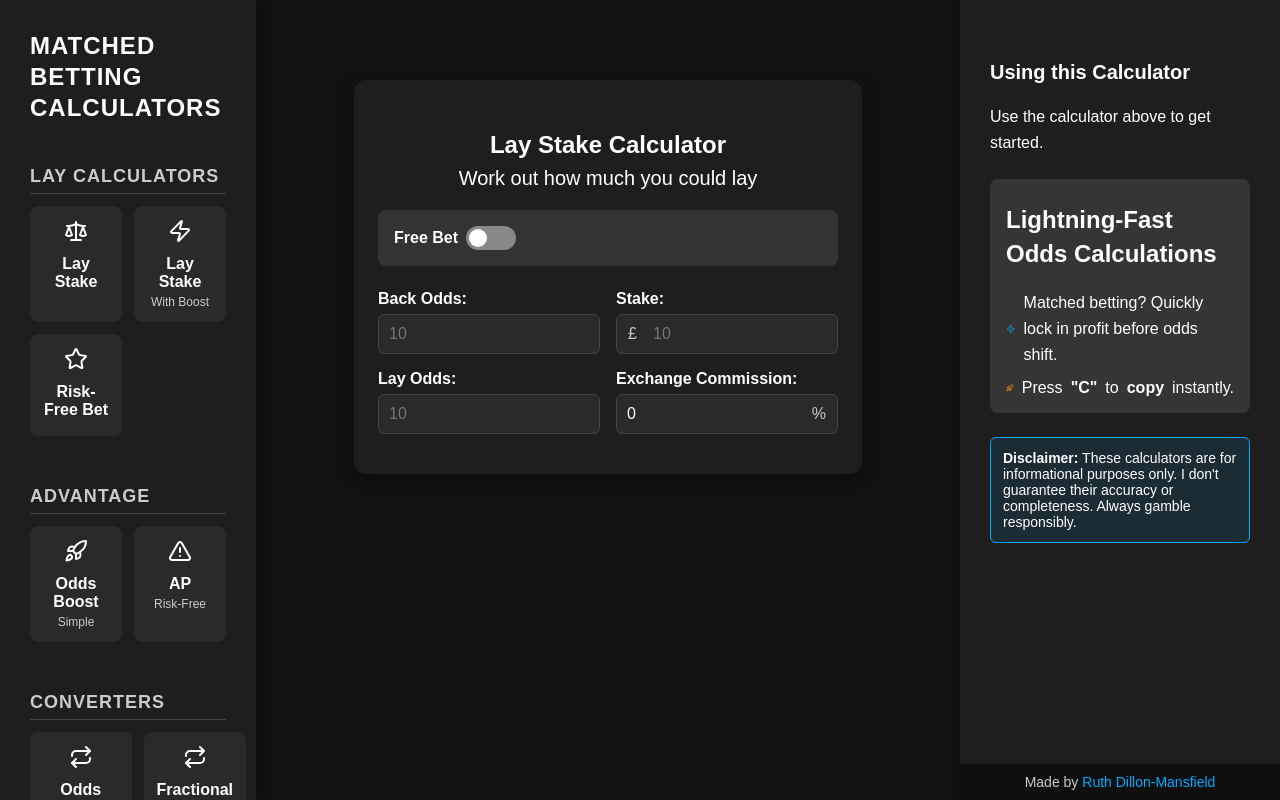
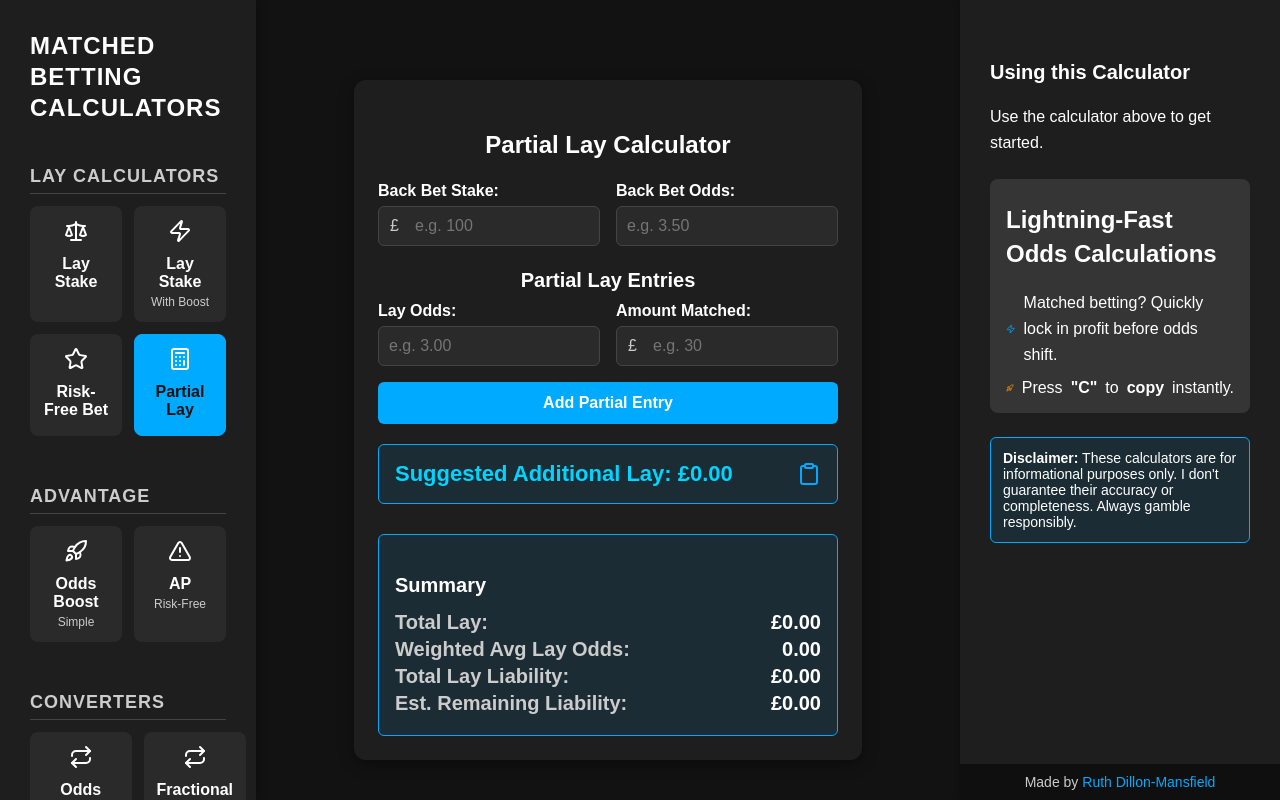
Before and after one commit to ruthdillonmansfield/odds-boost-calculator, a React (Create React App) app: page /partial-lay in a window 1280 px wide. Built offline with nearby package versions, Linux system fonts and the light colour scheme.

Commit message:
add partial lay calc

```diff
--- a/src/App.js
+++ b/src/App.js
@@ -5,6 +5,7 @@
 import DecimalToFractionalConverter from "./Components/Calculators/DecimalToFractionalConverter.jsx";
 import OddsConverter from "./Components/Calculators/OddsConverter.jsx";
 import RiskFreeEBOCalculator from "./Components/Calculators/RiskFreeEBOCalculator.jsx";
+import PartialLayCalculator from "./Components/Calculators/PartialLayCalculator.jsx";
 
 
 import OddsBoostCalculatorAdv from "./Components/Calculators/OddsBoostCalculatorAdv.jsx";
@@ -24,6 +25,7 @@
             <Route path="/boost-calculator" element={<OddsBoostCalculator />} />
             <Route path="/fractional-to-decimal" element={<FractionalToDecimalConverter />} />
             <Route path="/decimal-to-fractional" element={<DecimalToFractionalConverter />} />
+            <Route path="/partial-lay" element={<PartialLayCalculator />} />
             <Route path="/risk-free-ebo" element={<RiskFreeEBOCalculator />} />
 
             <Route path="/odds-converter" element={<OddsConverter />} />
--- /dev/null
+++ b/src/Components/Calculators/PartialLayCalculator.jsx
@@ -0,0 +1,214 @@
+import React, { useState, useEffect } from "react";
+import { Clipboard, ClipboardCheck } from "lucide-react";
+import "./calculators.css";
+import { formatMoney } from "../../helpers.js";
+
+const PartialLayCalculator = () => {
+  // Back bet inputs
+  const [backStake, setBackStake] = useState("");
+  const [backOdds, setBackOdds] = useState("");
+
+  // Dynamic array for partial lay entries: each row has { layOdds, amount }
+  const [partials, setPartials] = useState([{ layOdds: "", amount: "" }]);
+
+  // Computed summary values
+  const [totalMatched, setTotalMatched] = useState(0);
+  const [weightedLayOdds, setWeightedLayOdds] = useState(0);
+  const [totalLayLiability, setTotalLayLiability] = useState(0);
+  const [remainingLiability, setRemainingLiability] = useState(0);
+  const [suggestedAdditionalLay, setSuggestedAdditionalLay] = useState(0);
+
+  // New state for copying the suggested additional lay value
+  const [copiedAdditional, setCopiedAdditional] = useState(false);
+
+  // Update computed values whenever any input changes
+  useEffect(() => {
+    const stake = parseFloat(backStake) || 0;
+    const odds = parseFloat(backOdds) || 0;
+    // The "liability" from the back bet (how much you effectively stand to lose if it wins)
+    const backLiability = stake > 0 && odds > 1 ? stake * (odds - 1) : 0;
+
+    let sumAmount = 0;
+    let weightedSum = 0;
+    let layLiability = 0;
+    partials.forEach((row) => {
+      const amt = parseFloat(row.amount) || 0;
+      const lOdds = parseFloat(row.layOdds) || 0;
+      sumAmount += amt;
+      weightedSum += amt * lOdds;
+      if (lOdds > 1) {
+        layLiability += amt * (lOdds - 1);
+      }
+    });
+
+    const total = sumAmount;
+    const wAvg = total > 0 ? weightedSum / total : 0;
+    const leftoverLiability = Math.max(0, backLiability - layLiability);
+
+    setTotalMatched(total);
+    setWeightedLayOdds(wAvg);
+    setTotalLayLiability(layLiability);
+    setRemainingLiability(leftoverLiability);
+
+    // For "Suggested Additional Lay," use the last row’s odds.
+    if (partials.length > 0) {
+      const lastRow = partials[partials.length - 1];
+      const lastOdds = parseFloat(lastRow.layOdds) || 0;
+      if (lastOdds > 1) {
+        const needed = leftoverLiability / (lastOdds - 1);
+        setSuggestedAdditionalLay(needed);
+      } else {
+        setSuggestedAdditionalLay(0);
+      }
+    } else {
+      setSuggestedAdditionalLay(0);
+    }
+  }, [backStake, backOdds, partials]);
+
+  // Update a specific partial row
+  const handlePartialChange = (index, field, value) => {
+    const newPartials = [...partials];
+    newPartials[index][field] = value;
+    setPartials(newPartials);
+  };
+
+  // Add a new partial row
+  const addPartialRow = () => {
+    setPartials([...partials, { layOdds: "", amount: "" }]);
+  };
+
+  // New copy function for Suggested Additional Lay
+  const copyAdditionalToClipboard = () => {
+    navigator.clipboard.writeText(suggestedAdditionalLay.toString()).then(() => {
+      setCopiedAdditional(true);
+      setTimeout(() => setCopiedAdditional(false), 2000);
+    });
+  };
+
+  // Handle key down for copying with "c"
+  const handleKeyDown = (e) => {
+    if (e.key.toLowerCase() === "c") {
+      copyAdditionalToClipboard();
+    }
+  };
+
+  return (
+    <div className="container">
+      <h2 className="title">Partial Lay Calculator</h2>
+
+      {/* Back Bet Details */}
+      <div className="inline-fields">
+        <div className="input-group-inline">
+          <label>Back Bet Stake:</label>
+          <div className="input-prefix-suffix only-prefix">
+            <span className="prefix">£</span>
+            <input
+              type="number"
+              value={backStake}
+              onChange={(e) => setBackStake(e.target.value)}
+              onKeyDown={handleKeyDown}
+              placeholder="e.g. 100"
+            />
+          </div>
+        </div>
+        <div className="input-group-inline">
+          <label>Back Bet Odds:</label>
+          <input
+            type="number"
+            step="0.01"
+            value={backOdds}
+            onChange={(e) => setBackOdds(e.target.value)}
+            onKeyDown={handleKeyDown}
+            placeholder="e.g. 3.50"
+          />
+        </div>
+      </div>
+
+      {/* Partial Lay Entries */}
+      <h3 style={{ marginBottom: "8px" }}>Partial Lay Entries</h3>
+      {partials.map((row, index) => (
+        <div key={index} className="inline-fields">
+          <div className="input-group-inline">
+            <label>Lay Odds:</label>
+            <input
+              type="number"
+              step="0.01"
+              value={row.layOdds}
+              onChange={(e) => handlePartialChange(index, "layOdds", e.target.value)}
+              onKeyDown={handleKeyDown}
+              placeholder="e.g. 3.00"
+            />
+          </div>
+          <div className="input-group-inline">
+            <label>Amount Matched:</label>
+            <div className="input-prefix-suffix only-prefix">
+              <span className="prefix">£</span>
+              <input
+                type="number"
+                step="0.01"
+                value={row.amount}
+                onChange={(e) => handlePartialChange(index, "amount", e.target.value)}
+                onKeyDown={handleKeyDown}
+                placeholder="e.g. 30"
+              />
+            </div>
+          </div>
+        </div>
+      ))}
+      <button onClick={addPartialRow} style={{ padding: "12px" }}>Add Partial Entry</button>
+
+      {/* Additional Lay Required Box */}
+      <div
+        className={`result-box copyable ${copiedAdditional ? "glow" : ""}`}
+        onClick={copyAdditionalToClipboard}
+        title="Click to copy suggested additional lay"
+        style={{
+          cursor: "pointer",
+          display: "flex",
+          alignItems: "center",
+          justifyContent: "space-between",
+          marginTop: "20px",
+        }}
+      >
+        <span>
+          Suggested Additional Lay:{" "}
+          {(suggestedAdditionalLay === 0 && totalMatched < parseFloat(backStake))
+            ? ""
+            : `£${suggestedAdditionalLay.toFixed(2)}`}
+        </span>
+        {copiedAdditional ? (
+          <ClipboardCheck size={24} color="#edff00" />
+        ) : (
+          <Clipboard size={24} color="#00aaff" />
+        )}
+      </div>
+
+      {/* Summary Section */}
+      <div className="profit-box" style={{ marginTop: "30px", textAlign: "left" }}>
+        <h3 style={{ marginBottom: "12px" }}>Summary</h3>
+        <div className="outcome-line">
+          <span className="outcome-label">Total Lay:</span>
+          <span className="outcome-value">£{totalMatched.toFixed(2)}</span>
+        </div>
+        <div className="outcome-line">
+          <span className="outcome-label">Weighted Avg Lay Odds:</span>
+          <span className="outcome-value">{weightedLayOdds.toFixed(2)}</span>
+        </div>
+        <div className="outcome-line">
+          <span className="outcome-label">Total Lay Liability:</span>
+          <span className="outcome-value">
+            £{totalLayLiability.toFixed(2)}
+          </span>
+        </div>
+        <div className="outcome-line">
+          <span className="outcome-label">Est. Remaining Liability:</span>
+          <span className="outcome-value">
+            £{remainingLiability.toFixed(2)}
+          </span>
+        </div>
+      </div>
+    </div>
+  );
+};
+
+export default PartialLayCalculator;
--- a/src/Components/Calculators/RiskFreeEBOCalculator.jsx
+++ b/src/Components/Calculators/RiskFreeEBOCalculator.jsx
@@ -143,7 +143,7 @@
       <h2 className="title">Risk-Free Advantage Play Calculator</h2>
 
       {/* === Inputs === */}
-      <div className="inline-fields">
+      <div className="inline-fields lay-row">
         <div className="input-group-inline">
           <label>Stake:</label>
           <div className="input-prefix-suffix only-prefix">
@@ -170,7 +170,7 @@
         </div>
       </div>
 
-      <div className="inline-fields">
+      <div className="inline-fields lay-row">
         <div className="input-group-inline">
           <label>Free Bet Retention Rate:</label>
           <div className="input-prefix-suffix only-suffix">
--- a/src/Components/Sidebar/SidebarData.js
+++ b/src/Components/Sidebar/SidebarData.js
@@ -22,8 +22,13 @@
                 label: "Risk-Free Bet",
                 sub: "",
                 link: "/risk-free-calculator"
+            },
+            {
+                icon: <Calculator size={24} color="#fff" />,
+                label: "Partial Lay",
+                sub: "",
+                link: "/partial-lay"
             }
-            // Add more if desired...
         ]
     },
     {
```
